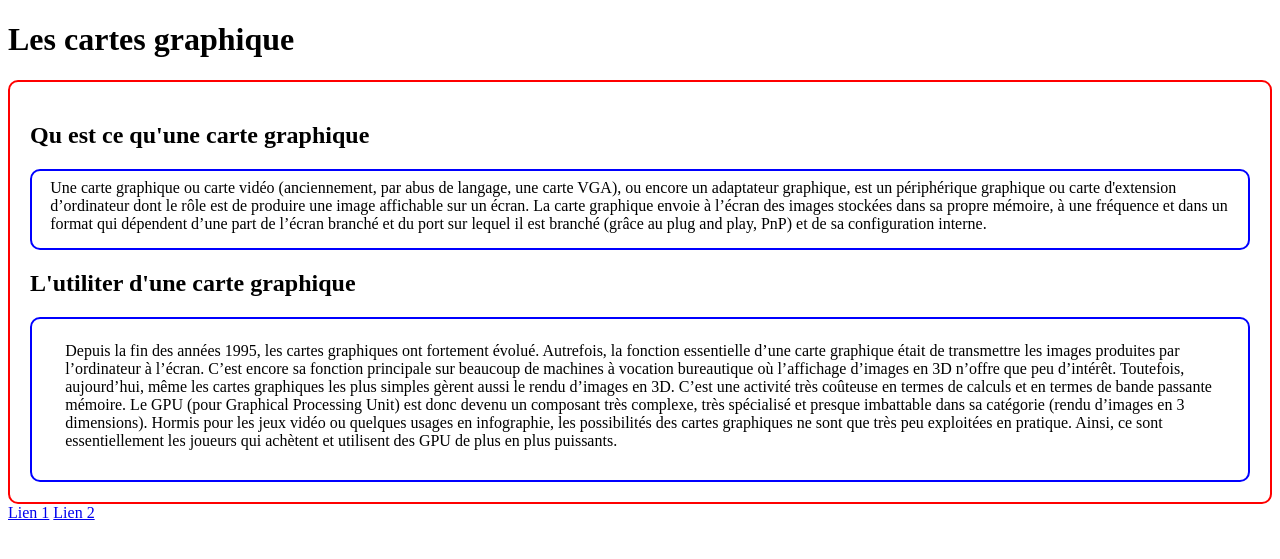
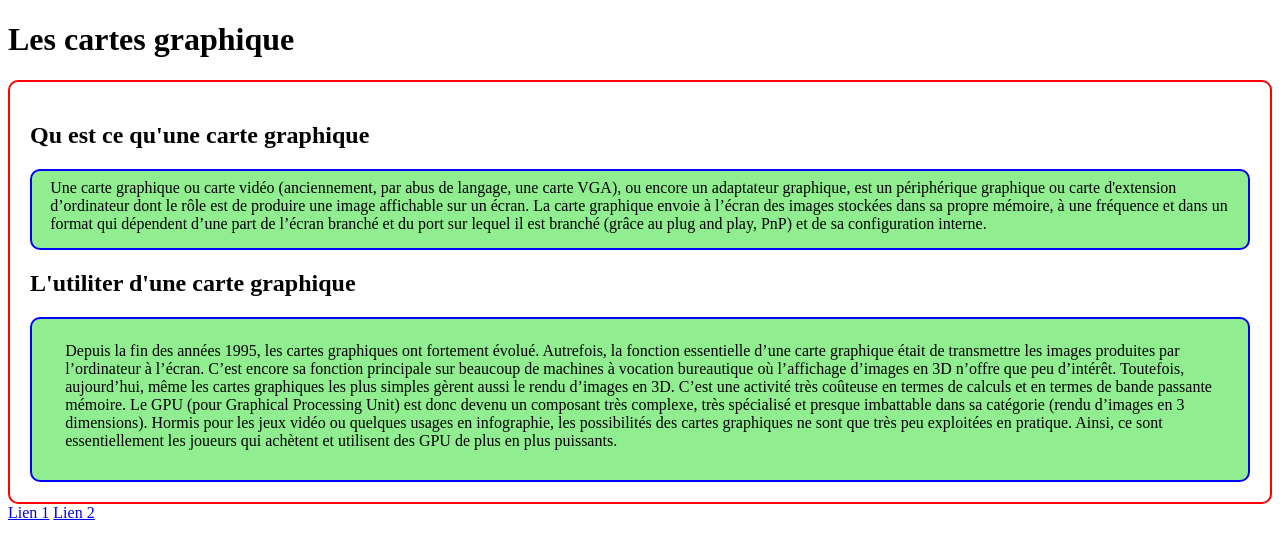
Before and after one commit to killeurfly/Iframe, a PHP site: page /CSS/TP2/tp2.html in a window 1280 px wide. Shown: the top 559 px of the page. Run offline with PHP 8.4, Linux system fonts and the light colour scheme.

Commit message:
Add files via upload

```diff
--- a/CSS/TP2/style2.css
+++ b/CSS/TP2/style2.css
@@ -8,6 +8,7 @@
 
 .c2
 {
+	background-color: lightgreen;
 	border: 2px solid blue;
 	border-radius: 10px;
 }
```
